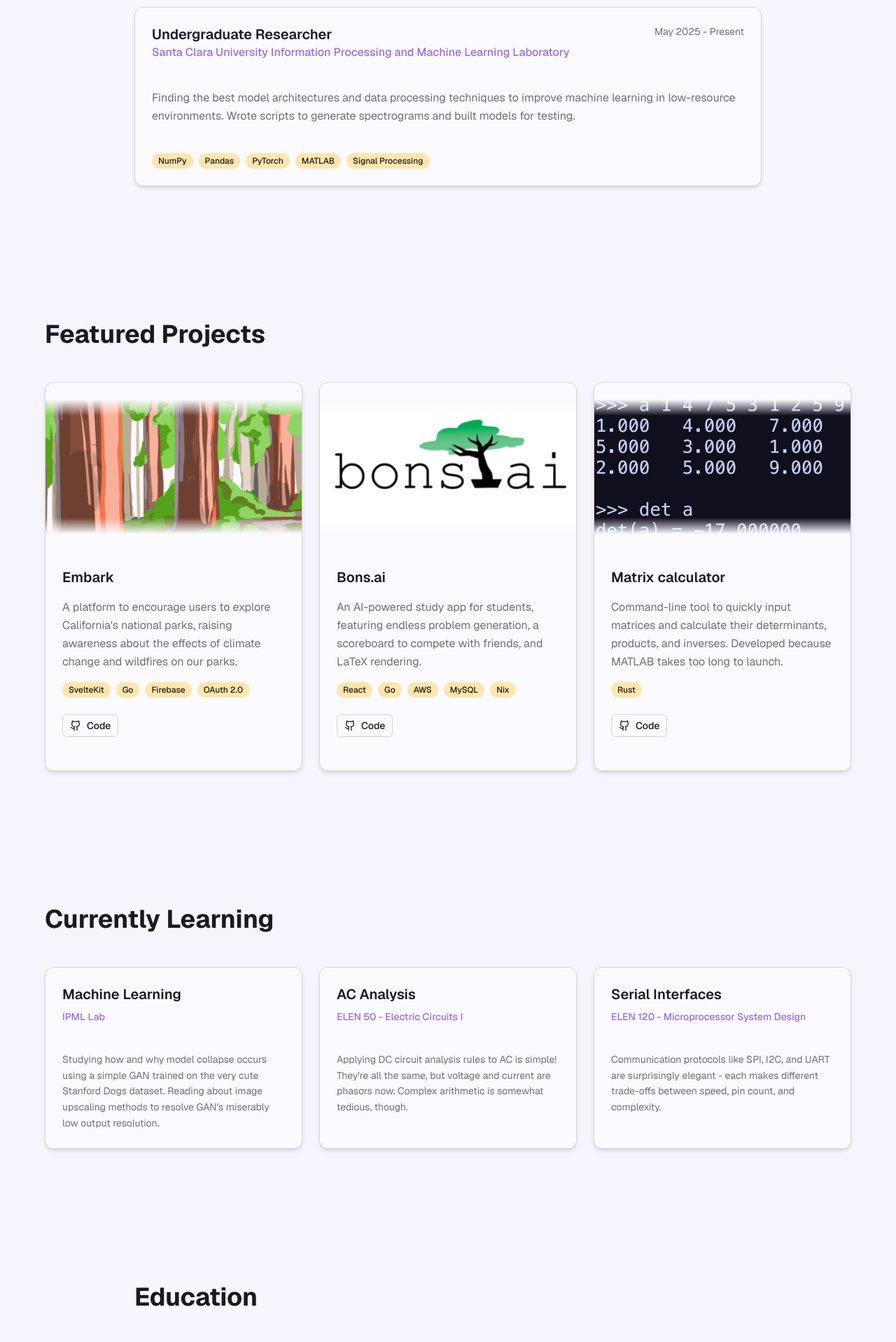
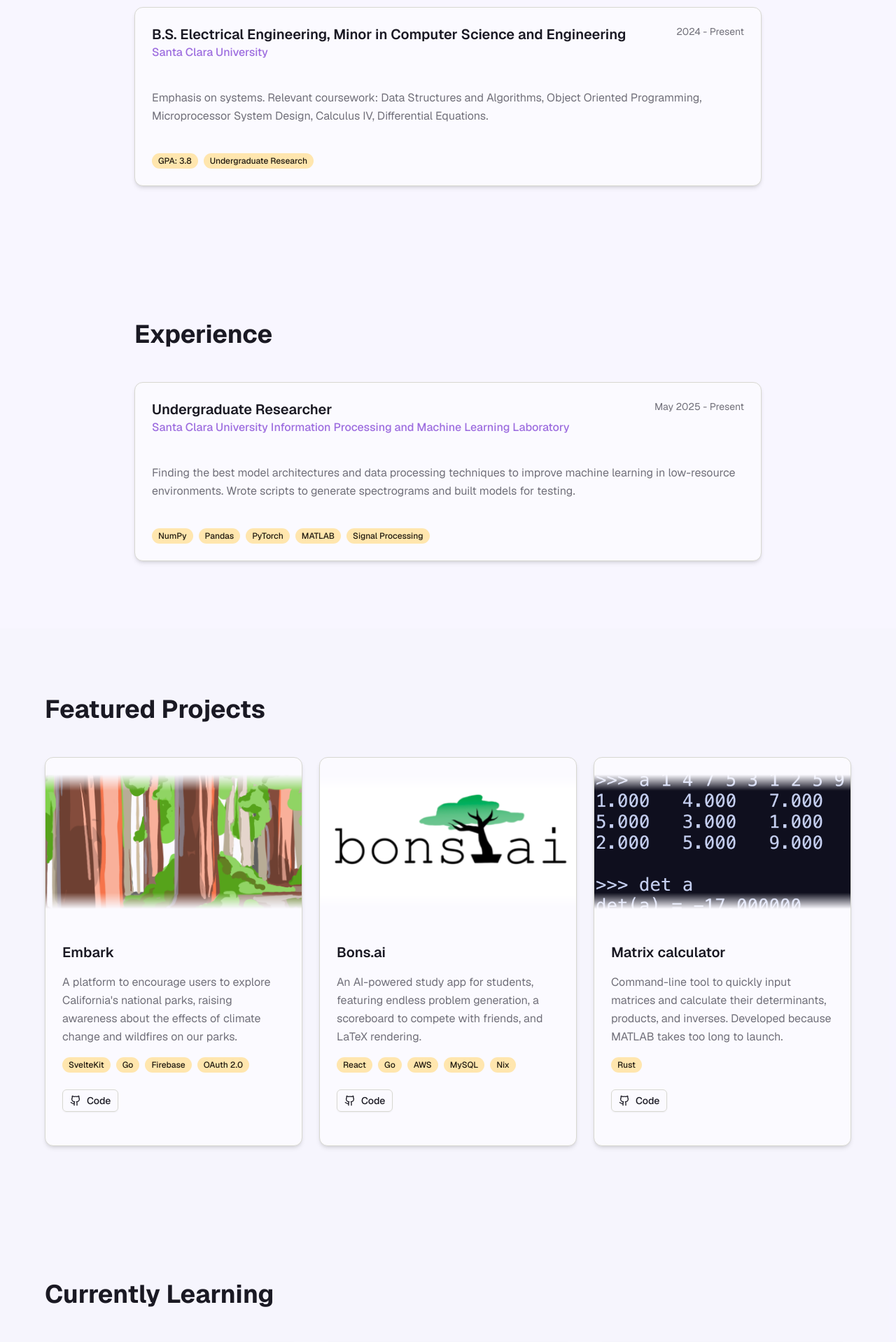
Before and after one commit to al-nf/personal-website, a Next.js app: page / in a window 1280 px wide. Shown: the part 1720-3638 px from the top of the page at 70% size. Built offline with nearby package versions, Linux system fonts and the light colour scheme.

Commit message:
moved education back up

```diff
--- a/app/page.tsx
+++ b/app/page.tsx
@@ -14,10 +14,10 @@ export default function Home() {
             <main>
                 <Hero />
                 <About />
+                <Education />
                 <Experience />
                 <Projects />
                 <Learning />
-                <Education />
                 <Contact />
             </main>
         </div>
```
Also changed, not shown: 1 other file (tests, documents, lock files or other folders).
